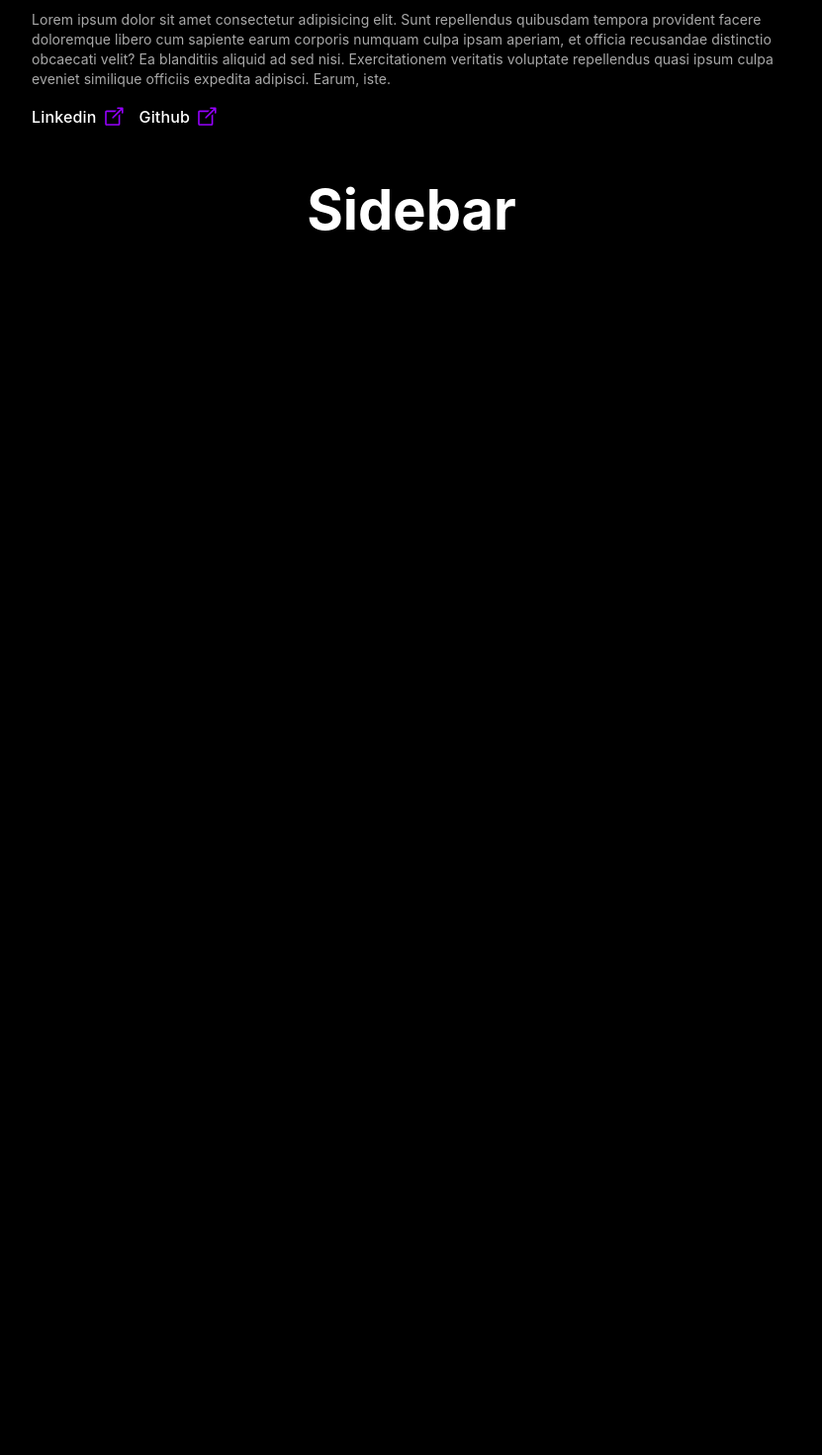
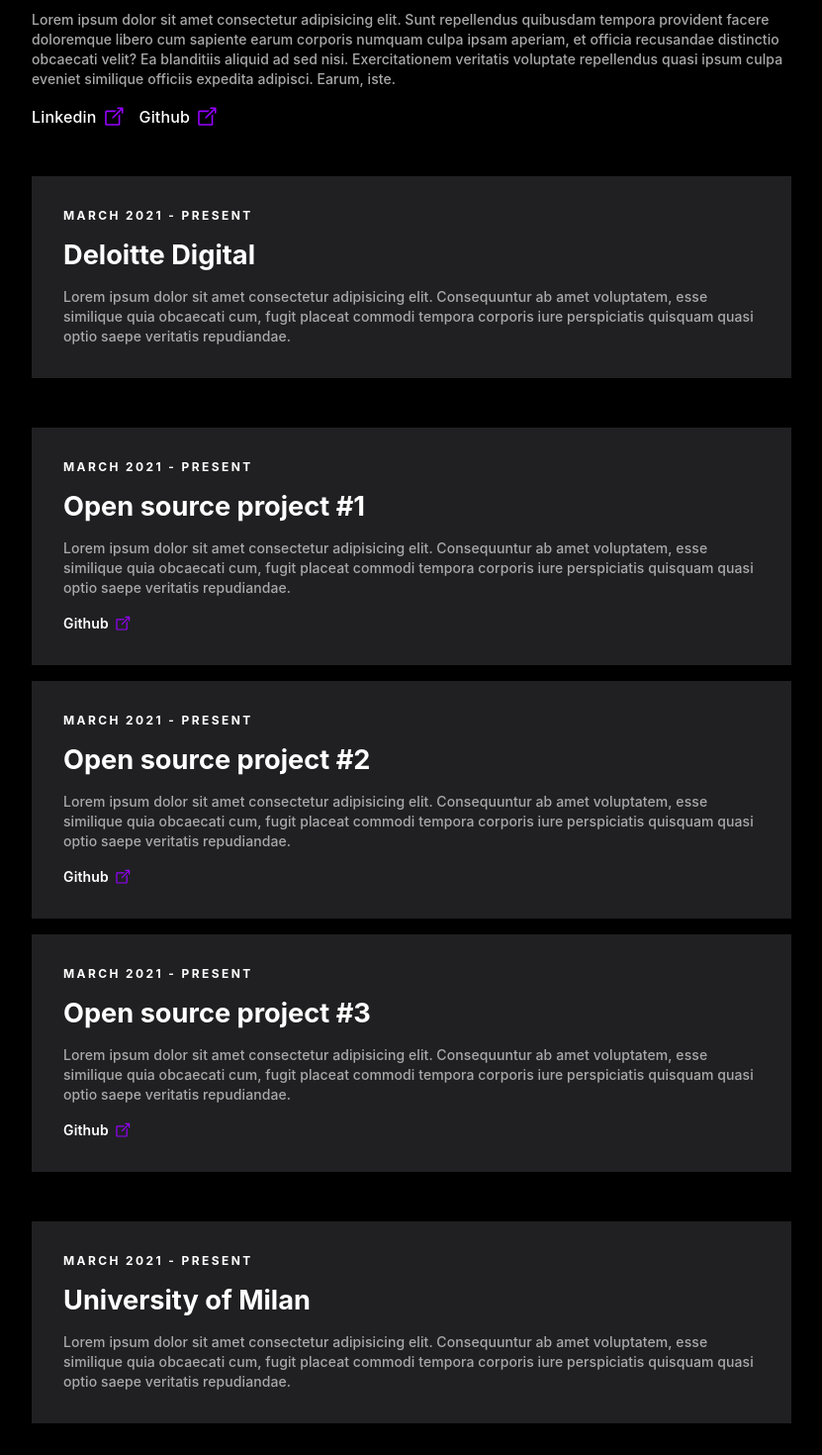
Before and after one commit to mataltamore/portfolio, a React (Create React App) app: page / in a window 1280 px wide. Shown: the part 203-1673 px from the top of the page at 99% size, without its empty margins (224-1055 px from the left). Before the commit the page ends 800 px from the top, so only its background shows below. Built offline with nearby package versions, Linux system fonts and the light colour scheme.

Commit message:
sidebar implemented

```diff
--- a/src/components/Sidebar/Sidebar.js
+++ b/src/components/Sidebar/Sidebar.js
@@ -1,11 +1,110 @@
 import React from "react";
+import linkIcon from "../../images/links.svg";
+import "./Sidebar.scss";
 
-const Sidebar = () => {
+const Work = () => {
   return (
-    <section>
-      <h1>Sidebar</h1>
+    <section className="cards">
+      <div className="cards__box">
+        <h3 className="cards__box__range">march 2021 - present</h3>
+        <h3 className="cards__box__title">Deloitte Digital</h3>
+        <p>
+          Lorem ipsum dolor sit amet consectetur adipisicing elit. Consequuntur
+          ab amet voluptatem, esse similique quia obcaecati cum, fugit placeat
+          commodi tempora corporis iure perspiciatis quisquam quasi optio saepe
+          veritatis repudiandae.
+        </p>
+      </div>
     </section>
   );
 };
 
+const SideProjects = () => {
+  return (
+    <section className="cards">
+      <div className="cards__box">
+        <h3 className="cards__box__range">march 2021 - present</h3>
+        <h3 className="cards__box__title">Open source project #1</h3>
+        <p>
+          Lorem ipsum dolor sit amet consectetur adipisicing elit. Consequuntur
+          ab amet voluptatem, esse similique quia obcaecati cum, fugit placeat
+          commodi tempora corporis iure perspiciatis quisquam quasi optio saepe
+          veritatis repudiandae.
+        </p>
+        <a href="#github" className="cards__box__link">
+          Github
+          <img
+            src={linkIcon}
+            alt="LinksTo"
+            className="cards__box__link__icon"
+          />
+        </a>
+      </div>
+      <div className="cards__box">
+        <h3 className="cards__box__range">march 2021 - present</h3>
+        <h3 className="cards__box__title">Open source project #2</h3>
+        <p>
+          Lorem ipsum dolor sit amet consectetur adipisicing elit. Consequuntur
+          ab amet voluptatem, esse similique quia obcaecati cum, fugit placeat
+          commodi tempora corporis iure perspiciatis quisquam quasi optio saepe
+          veritatis repudiandae.
+        </p>
+        <a href="#github" className="cards__box__link">
+          Github
+          <img
+            src={linkIcon}
+            alt="LinksTo"
+            className="cards__box__link__icon"
+          />
+        </a>
+      </div>
+      <div className="cards__box">
+        <h3 className="cards__box__range">march 2021 - present</h3>
+        <h3 className="cards__box__title">Open source project #3</h3>
+        <p>
+          Lorem ipsum dolor sit amet consectetur adipisicing elit. Consequuntur
+          ab amet voluptatem, esse similique quia obcaecati cum, fugit placeat
+          commodi tempora corporis iure perspiciatis quisquam quasi optio saepe
+          veritatis repudiandae.
+        </p>
+        <a href="#github" className="cards__box__link">
+          Github
+          <img
+            src={linkIcon}
+            alt="LinksTo"
+            className="cards__box__link__icon"
+          />
+        </a>
+      </div>
+    </section>
+  );
+};
+
+const Education = () => {
+  return (
+    <section className="cards">
+      <div className="cards__box">
+        <h3 className="cards__box__range">march 2021 - present</h3>
+        <h3 className="cards__box__title">University of Milan</h3>
+        <p>
+          Lorem ipsum dolor sit amet consectetur adipisicing elit. Consequuntur
+          ab amet voluptatem, esse similique quia obcaecati cum, fugit placeat
+          commodi tempora corporis iure perspiciatis quisquam quasi optio saepe
+          veritatis repudiandae.
+        </p>
+      </div>
+    </section>
+  );
+};
+
+const Sidebar = () => {
+  return (
+    <aside className="sidebar">
+      <Work />
+      <SideProjects />
+      <Education />
+    </aside>
+  );
+};
+
 export default Sidebar;
--- /dev/null
+++ b/src/components/Sidebar/Sidebar.scss
@@ -0,0 +1,43 @@
+@import "../../styles/variables.scss";
+@import "../../styles/mixins.scss";
+
+.sidebar {
+  @include flex-container($direction: column);
+  gap: 3.125rem;
+}
+
+.cards {
+  @include flex-container($direction: column);
+  gap: 1rem;
+
+  &__box {
+    padding: 2rem;
+    background-color: $c-box;
+
+    &__range {
+      font-size: 0.75rem;
+      text-transform: uppercase;
+      font-weight: 700;
+      letter-spacing: 0.15rem;
+    }
+
+    &__title {
+      margin: 1rem 0rem;
+    }
+
+    &__link {
+      @include flex-container($align: center);
+      gap: 0.3125rem;
+      font-weight: 600;
+      font-size: 0.875rem;
+      margin: 1rem 0rem 0rem 0rem;
+
+      &__icon {
+        width: 18px;
+        height: 18px;
+        filter: invert(11%) sepia(99%) saturate(7159%) hue-rotate(271deg)
+          brightness(116%) contrast(127%);
+      }
+    }
+  }
+}
--- a/src/styles/index.scss
+++ b/src/styles/index.scss
@@ -42,6 +42,8 @@
   line-height: 1.25rem;
   letter-spacing: 0.005rem;
   font-size: 0.875rem;
+  font-weight: 500;
+  color: $c-text;
 }
 
 a {
@@ -55,7 +57,3 @@
     transition: all 250ms ease-out;
   }
 }
-
-p {
-  color: $c-text;
-}
```
